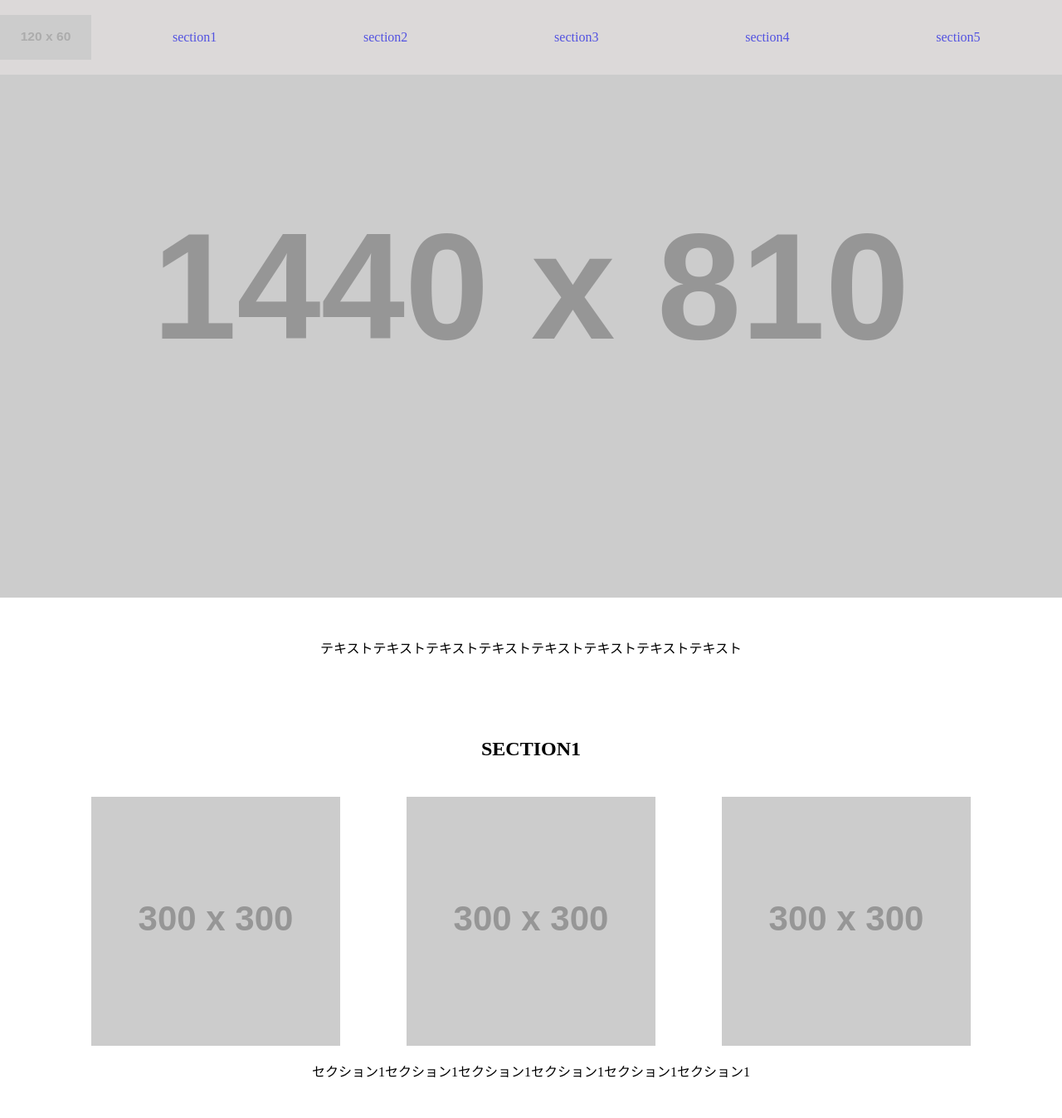
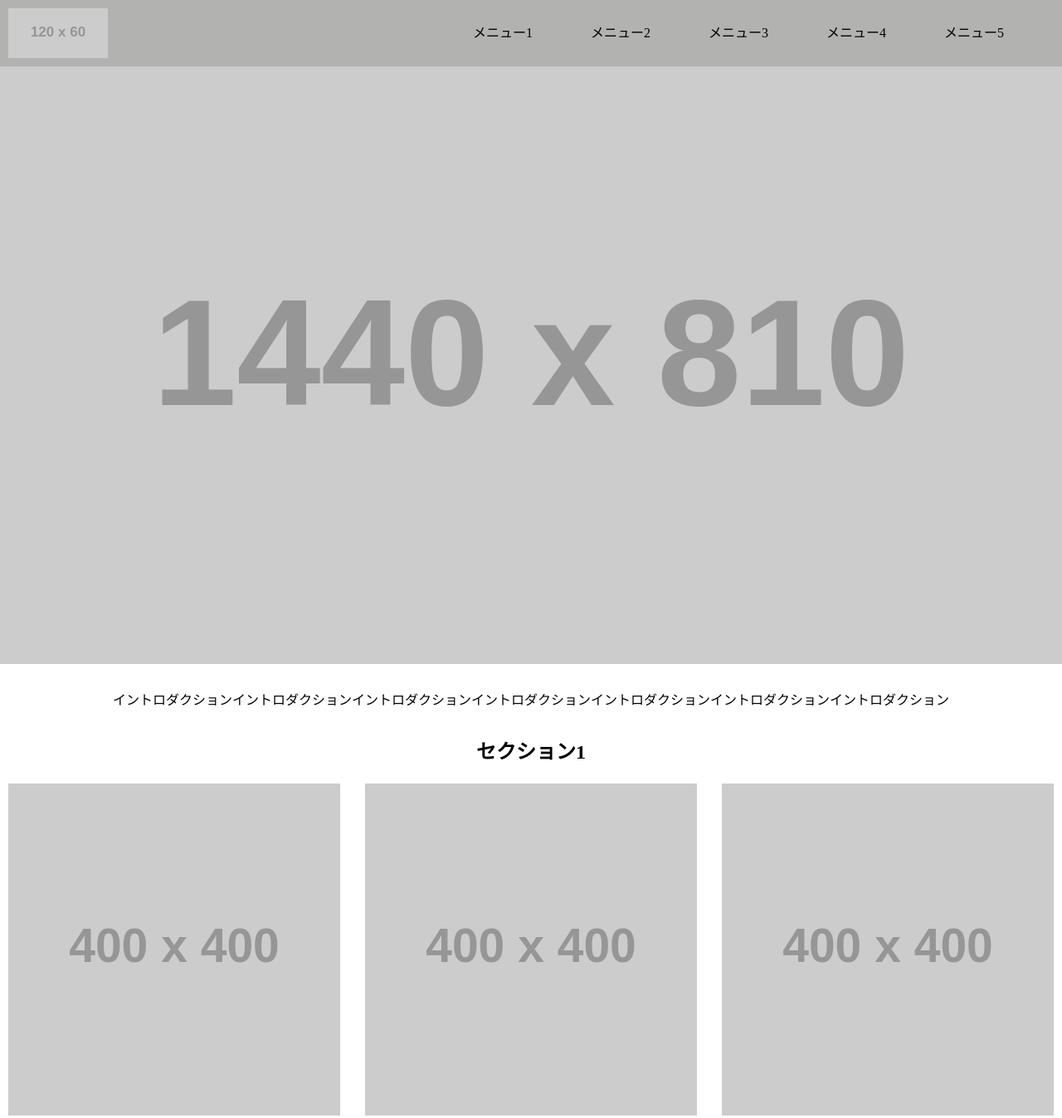
Before and after one commit to 882kotani/sample, a plain HTML site: page index.html in a window 1280 px wide. Shown: the top 1347 px of the page at 83% size. Drawn offline with Linux system fonts and the light colour scheme; placeholder pictures from the web are drawn by us.

Commit message:
Add files via upload

```diff
--- a/css/style.scss
+++ b/css/style.scss
@@ -1,100 +1,137 @@
 body {
   font-size: 16px;
 }
+.container {
+  position: relative;
+  #header {
+    position: relative;
+    .header_wrap {
+      width: 100%;
+      height: 80px;
+      display: flex;
+      justify-content: space-between;
+      background-color: rgba($color: #b2b2b0, $alpha: 1);
+      text-align: center;
+      align-items: center;
+      position: fixed;
+      .logo {
+        // max-width: 150px;
+        width: auto;
+        height: auto;
+        margin-left: 10px;
+      }
 
-.container {
-  width: 100%;
-  height: auto;
-  text-align: center;
-  #header {
-    width: 100%;
-    text-align: center;
-    #navigation {
-      width: 100%;
-      height: auto;
-      min-height: 90px;
-      position: fixed;
-      z-index: 10;
-      display: flex;
-      // justify-content: center;
-      justify-content: space-between;
-      background-color: rgba($color: #e7e2e2, $alpha: 1);
-      align-items: center;
-      opacity: 0.6;
-      .img_logo {
-        width: auto;
-        max-width: 120px;
-        height: auto;
-        max-height: 70px;
+      .nav_cover_pc {
+        display: none;
       }
-      .menu {
-        height: 100%;
-        // min-height: 70px;
-        width: 100%;
-        display: flex;
-        text-align: center;
-        top: 0;
-        padding: 10px;
-        justify-content: space-around;
 
-        li {
-          list-style: none;
-          a {
-            text-decoration: none;
-          }
+      .ham {
+        // display: none;
+        position: relative; /*ボタン内側の基点となるためrelativeを指定*/
+        background: #8a8a8a;
+        cursor: pointer;
+        width: 60px;
+        height: 60px;
+        border-radius: 5px;
+        margin-right: 10px;
+        span {
+          display: inline-block;
+          transition: all 0.4s; /*アニメーションの設定*/
+          position: absolute;
+          left: 14px;
+          height: 3px;
+          border-radius: 2px;
+          background: #fff;
+          width: 45%;
+        }
+
+        :nth-of-type(1) {
+          top: 15px;
+        }
+
+        :nth-of-type(2) {
+          top: 23px;
+        }
+
+        :nth-of-type(3) {
+          top: 31px;
+        }
+
+        /*activeクラスが付与されると線が回転して×に*/
+        &.active span:nth-of-type(1) {
+          top: 18px;
+          left: 18px;
+          transform: translateY(6px) rotate(-45deg);
+          width: 30%;
+        }
+
+        &.active span:nth-of-type(2) {
+          opacity: 0; /*真ん中の線は透過*/
+        }
+
+        &.active span:nth-of-type(3) {
+          top: 30px;
+          left: 18px;
+          transform: translateY(-6px) rotate(45deg);
+          width: 30%;
         }
       }
-      #ham {
-        display: none;
+    }
+  }
+
+  .nav_cover_sp {
+    width: 100%;
+    height: 100vh;
+    position: fixed;
+    top: 80px;
+    left: 100%;
+    // left: 0;
+    // transform: -100%;
+    background-color: rgb(224, 222, 222);
+    z-index: 5;
+    transition: all 0.3s linear;
+    opacity: 0.8;
+    ul {
+      li {
+        list-style: none;
+        a {
+          text-decoration: none;
+        }
       }
     }
-    .nav_cover {
-      display: none;
-    }
-
-    .header_img {
-      width: 100%;
-      height: auto;
-      img {
-        margin: 0 auto;
-      }
-    }
-    .header_contents {
-      margin: 30px;
-      padding: 20px;
+    &.active {
+      left: 0;
+      transform: 0%;
+      z-index: 5;
     }
   }
+
   #main {
-    margin: 0 auto;
     width: auto;
     max-width: 1280px;
     height: auto;
+    margin: 0 auto;
+    padding-top: 80px;
+    .img_top {
+      width: 100%;
+      height: auto;
+      margin: 0 auto;
+    }
+    .introduction {
+      text-align: center;
+      margin: 2rem;
+    }
     .section1 {
-      margin: 30px;
-      padding: 20px;
-      .title_section1 {
-        margin: 0 auto;
-        padding: 20px;
-      }
-      .wrap_section1_img {
-        display: grid;
-        grid-template-columns: auto auto auto;
-        justify-content: space-around;
-        padding: 20px;
-      }
-    }
-    .section2 {
-      margin: 30px;
-      padding: 20px;
-      .title_section2 {
-        margin: 0 auto;
-        padding: 20px;
-      }
-      .wrap_section2_img {
-        display: grid;
-        grid-template-columns: auto auto auto;
-        justify-content: space-around;
-        padding: 20px;
+      text-align: center;
+      margin: 20px 0;
+      .img_wrap {
+        width: 100%;
+        height: auto;
+        img {
+          margin: 0 auto;
+          margin-top: 20px;
+          margin-bottom: 20px;
+        }
       }
     }
   }
@@ -103,124 +140,101 @@ body {
     height: auto;
     background-color: rgb(214, 212, 212);
     padding: 40px;
+    text-align: center;
   }
 }
 
-@media screen and (max-width: 768px) {
+@media screen and (min-width: 780px) {
   .container {
+    position: relative;
     #header {
       position: relative;
-      z-index: 0;
-      #navigation {
-        position: relative;
-        .img_logo {
-          position: relative;
-          z-index: 10;
+      .header_wrap {
+        width: 100%;
+        height: 80px;
+        display: flex;
+        justify-content: space-between;
+        background-color: rgba($color: #b2b2b0, $alpha: 1);
+        text-align: center;
+        align-items: center;
+        position: fixed;
+        .logo {
+          // max-width: 150px;
+          width: auto;
+          height: auto;
+          margin-left: 10px;
         }
-        .menu {
-          // height: 100%;
-          // // min-height: 70px;
-          // position: relative;
-          // z-index: 0;
-          // width: 100%;
-          // display: initial;
-          // text-align: center;
-          // top: 0;
-          // padding: 10px;
-          // justify-content: space-around;
-          display: none;
 
-          li {
-            a {
+        .nav_cover_pc {
+          display: initial;
+          margin: 0 70px;
+          ul {
+            display: flex;
+            gap: 70px;
+
+            width: auto;
+            height: auto;
+            text-align: center;
+            justify-content: center;
+            align-items: center;
+            li {
+              list-style: none;
+              a {
+                text-decoration: none;
+                color: rgba($color: #000000, $alpha: 1);
+              }
             }
           }
         }
-        #ham {
-          position: relative;
-          z-index: 10;
+
+        .ham {
+          display: none;
         }
-        .nav_cover {
-          // position: absolute;
-          display: initial;
-          z-index: 100;
-          top: 0;
-          left: 0;
-          width: 100%;
-          height: 100vh;
-          background-color: black;
-        }
-      }
-
-      img {
       }
     }
 
-    .header_contents {
+    .nav_cover_sp {
+      display: none;
     }
-  }
-  #main {
-    .section1 {
-      .title_section1 {
+
+    #main {
+      width: auto;
+      max-width: 1280px;
+      height: auto;
+      margin: 0 auto;
+      padding-top: 80px;
+      .img_top {
+        width: 100%;
+        height: auto;
+        margin: 0 auto;
       }
-      .wrap_section1_img {
+      .introduction {
+        text-align: center;
+        margin: 2rem;
+      }
+      .section1 {
+        text-align: center;
+        margin: 20px 0;
+        .img_wrap {
+          width: 100%;
+          height: auto;
+          display: grid;
+          grid-template-columns: 1fr 1fr 1fr;
+          gap: 10px;
+          img {
+            margin: 0 auto;
+            margin-top: 20px;
+            margin-bottom: 20px;
+          }
+        }
       }
     }
-    .section2 {
-      .title_section2 {
-      }
-      .wrap_section2_img {
-      }
-    }
-  }
-  #footer {
-  }
-
-  // ハンバーガーメニュー
-  .ham {
-    position: relative; /*ボタン内側の基点となるためrelativeを指定*/
-    // background: #8a8a8a;
-    cursor: pointer;
-    width: 100px;
-    height: auto;
-    min-height: 80px;
-    border-radius: 5px;
-    justify-content: center;
-    align-items: center;
-    span {
-      display: inline-block;
-      transition: all 0.4s; /*アニメーションの設定*/
-      position: absolute;
-      left: 14px;
-      height: 3px;
-      border-radius: 2px;
-      background: #fff;
-      width: 45%;
-    }
-
-    :nth-of-type(1) {
-      top: 15px;
-    }
-    :nth-of-type(2) {
-      top: 23px;
-    }
-    :nth-of-type(3) {
-      top: 31px;
-    }
-    /*activeクラスが付与されると線が回転して×に*/
-    &.active span:nth-of-type(1) {
-      top: 18px;
-      left: 18px;
-      transform: translateY(6px) rotate(-45deg);
-      width: 30%;
-    }
-    &.active span:nth-of-type(2) {
-      opacity: 0; /*真ん中の線は透過*/
-    }
-    &.active span:nth-of-type(3) {
-      top: 30px;
-      left: 18px;
-      transform: translateY(-6px) rotate(45deg);
-      width: 30%;
+    #footer {
+      width: 100%;
+      height: auto;
+      background-color: rgb(214, 212, 212);
+      padding: 40px;
+      text-align: center;
     }
   }
 }
--- a/index.html
+++ b/index.html
@@ -1,77 +1,67 @@
-<!DOCTYPE html>
+<!doctype html>
 <html lang="ja">
   <head>
     <meta charset="UTF-8" />
     <meta name="viewport" content="width=device-width, initial-scale=1.0" />
-    <title>サンプルページ</title>
+    <link rel="stylesheet" href="./css/style.css" />
     <link rel="stylesheet" href="./css/reset.css" />
-    <link rel="stylesheet" href="./css/style.css" />
+    <title>HPサンプル</title>
   </head>
   <body>
     <div class="container">
       <header id="header">
-        <nav id="navigation">
-          <div class="img_log">
-            <img src="https://placehold.jp/120x60.png" alt="" />
+        <div class="header_wrap">
+          <div class="logo">
+            <img src="https://placehold.jp/120x60.png" alt="ロゴ" />
           </div>
-          <ul class="menu">
-            <li><a href="*">section1</a></li>
-            <li><a href="*">section2</a></li>
-            <li><a href="*">section3</a></li>
-            <li><a href="*">section4</a></li>
-            <li><a href="*">section5</a></li>
-          </ul>
+          <div class="nav_cover_pc">
+            <ul>
+              <li><a href="*">メニュー1</a></li>
+              <li><a href="*">メニュー2</a></li>
+              <li><a href="*">メニュー3</a></li>
+              <li><a href="*">メニュー4</a></li>
+              <li><a href="*">メニュー5</a></li>
+            </ul>
+          </div>
           <div id="ham_btn" class="ham">
             <span></span>
             <span></span>
             <span></span>
           </div>
-        </nav>
-        <div class="nav_cover">
-          <ul>
-            <li><a href="*">section1</a></li>
-            <li><a href="*">section2</a></li>
-            <li><a href="*">section3</a></li>
-            <li><a href="*">section4</a></li>
-            <li><a href="*">section5</a></li>
-          </ul>
-        </div>
-        <div class="header_img">
-          <img src="https://placehold.jp/1440x810.png" alt="" />
-        </div>
-        <div class="header_contents">
-          <p>
-            テキストテキストテキストテキストテキストテキストテキストテキスト
-          </p>
         </div>
       </header>
+      <nav class="nav_cover_sp">
+        <ul>
+          <li><a href="*">メニュー1</a></li>
+          <li><a href="*">メニュー2</a></li>
+          <li><a href="*">メニュー3</a></li>
+          <li><a href="*">メニュー4</a></li>
+          <li><a href="*">メニュー5</a></li>
+        </ul>
+      </nav>
       <main id="main">
+        <div class="img_top">
+          <img src="https://placehold.jp/1440x810.png" alt="top画像" />
+        </div>
+        <section class="introduction">
+          <p>
+            イントロダクションイントロダクションイントロダクションイントロダクションイントロダクションイントロダクションイントロダクション
+          </p>
+        </section>
+
         <section class="section1">
-          <h2 class="title_section1">SECTION1</h2>
-          <div class="wrap_section1_img">
-            <img src="https://placehold.jp/300x300.png" alt="" />
-            <img src="https://placehold.jp/300x300.png" alt="" />
-            <img src="https://placehold.jp/300x300.png" alt="" />
+          <h2>セクション1</h2>
+          <div class="img_wrap">
+            <img src="https://placehold.jp/400x400.png" alt="" />
+            <img src="https://placehold.jp/400x400.png" alt="" />
+            <img src="https://placehold.jp/400x400.png" alt="" />
           </div>
           <p>
-            <span
-              >セクション1セクション1セクション1セクション1セクション1セクション1</span
-            >
-          </p>
-        </section>
-        <section class="section2">
-          <h2 class="title_section2">SECTION2</h2>
-          <div class="wrap_section2_img">
-            <img src="https://placehold.jp/300x300.png" alt="" />
-            <img src="https://placehold.jp/300x300.png" alt="" />
-            <img src="https://placehold.jp/300x300.png" alt="" />
-          </div>
-          <p>
-            セクション1セクション1セクション1セクション1セクション1セクション1
+            セクション1セクション1セクション1セクション1セクション1セクション1セクション1セクション1
           </p>
         </section>
       </main>
-      <!-- <footer id="footer">フッター</footer> -->
+
       <footer id="footer">
         <p class="pnkz">
           <a href="/">RSKトップ</a>>
@@ -106,12 +96,10 @@
         </p>
       </footer>
     </div>
-
     <script>
-      // ハンバーガーメニュー
       const btn = document.getElementById("ham_btn");
       const ham_menu = document.querySelectorAll(".ham");
-      const cover = document.getElementById("nav_cover");
+      const cover = document.querySelector(".nav_cover_sp");
 
       btn.addEventListener("click", () => {
         ham_menu.forEach((span) => {
```
Also changed, not shown: css/reset.css (line endings or trailing spaces), css/style.css, js/main.js (added), 1 other file.
